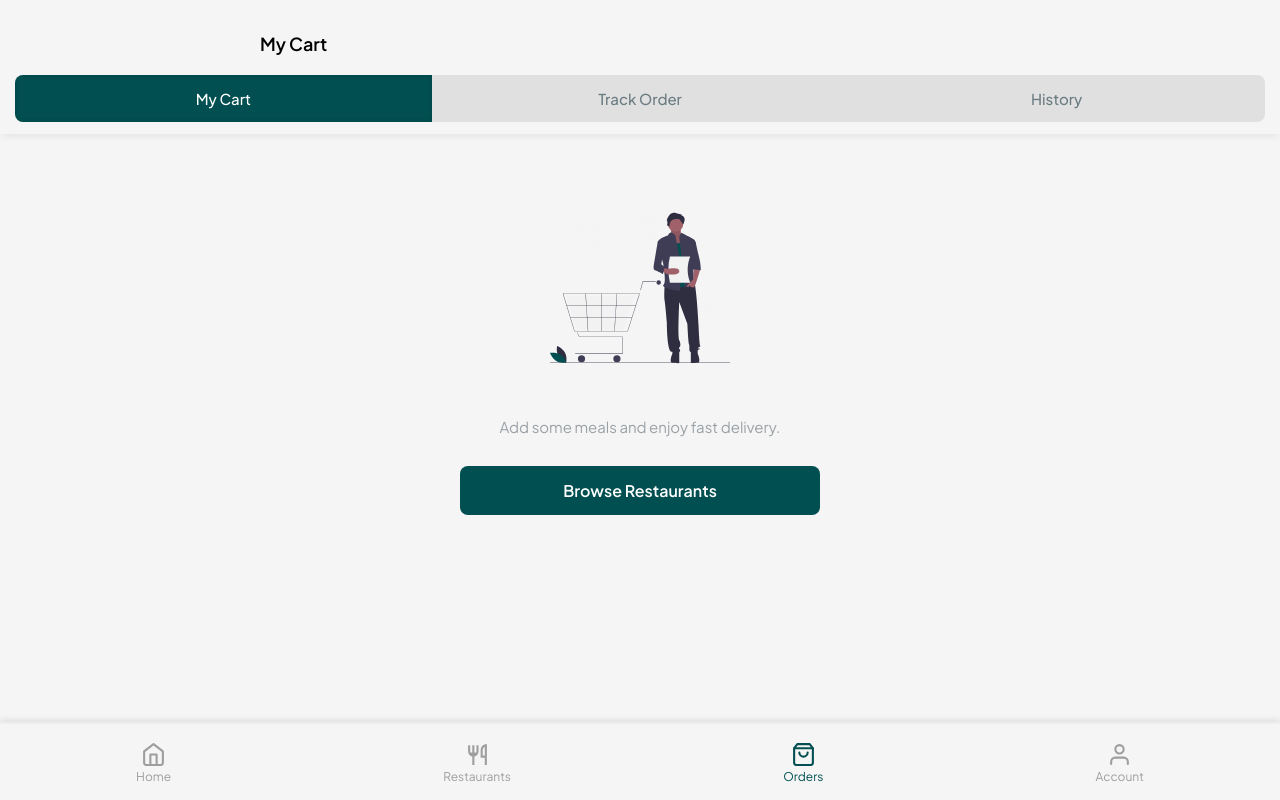
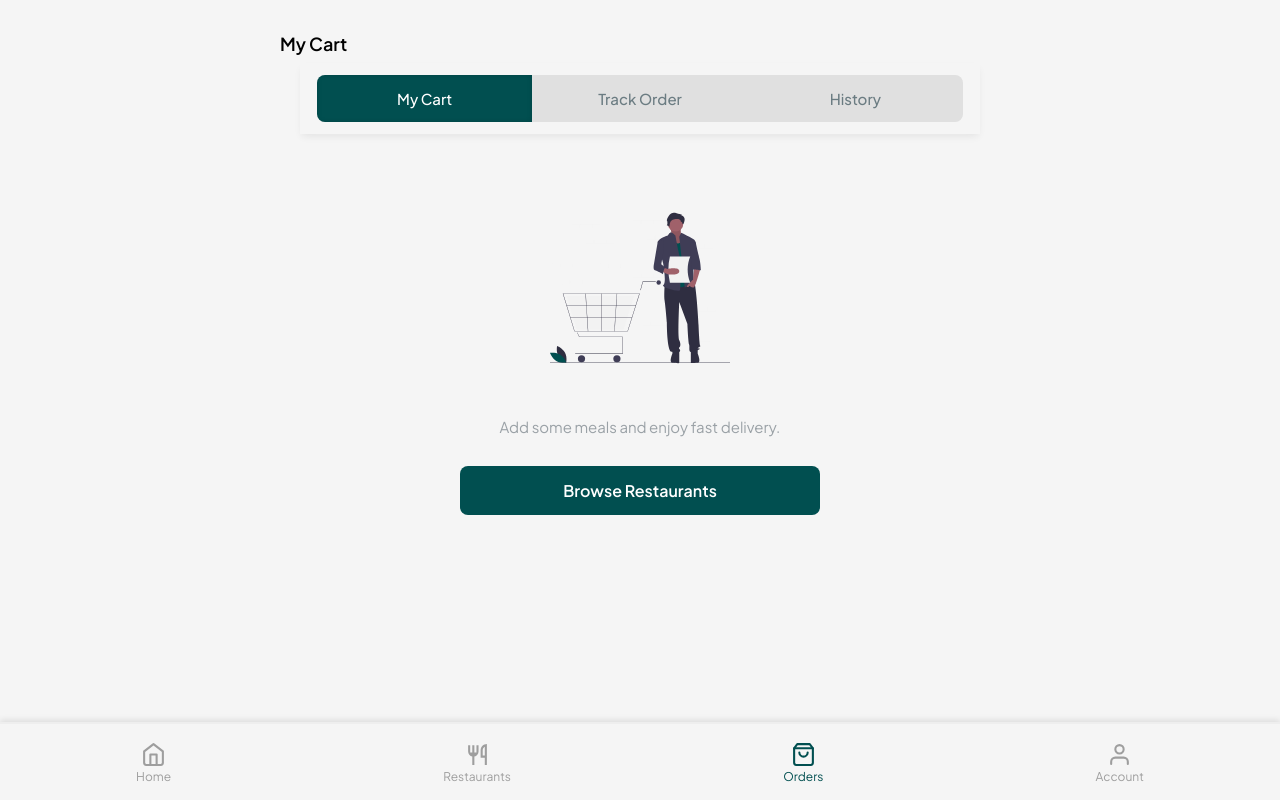
Before and after one commit to ay30bg/droppa, a React (Create React App) app: page /orders in a window 1280 px wide. Built offline with nearby package versions, Linux system fonts and the light colour scheme.

Commit message:
Update orders.css

```diff
--- a/src/styles/orders.css
+++ b/src/styles/orders.css
@@ -6,6 +6,7 @@
   background: #f5f5f5;
   font-family: -apple-system, BlinkMacSystemFont, "Inter", sans-serif;
   color: #000;
+  box-sizing: border-box;
 }
 
 /* ================= TABS ================= */
@@ -13,20 +14,24 @@
   position: sticky;
   top: 0;
   z-index: 50;
-  width: 100vw;
-  margin-left: calc(50% - 50vw);
-  margin-right: calc(50% - 50vw);
+  width: 100%;
   background: #f5f5f5;
   padding: 12px 0;
   box-shadow: 0 4px 8px -2px rgba(0, 0, 0, 0.08);
+  box-sizing: border-box;
 }
 
 .order-tabs {
   display: flex;
   background: #e0e0e0;
-  margin: 0 15px;
+  margin: 0 0;
   border-radius: 8px;
   overflow: hidden;
+  width: 95%;
+  max-width: 720px;
+  margin-left: auto;
+  margin-right: auto;
+  box-sizing: border-box;
 }
 
 .order-tab {
@@ -53,6 +58,7 @@
 /* ================= ORDER CONTENT ================= */
 .order-content {
   margin-top: 24px;
+  box-sizing: border-box;
 }
 
 /* ================= EMPTY STATE ================= */
@@ -62,6 +68,7 @@
   flex-direction: column;
   align-items: center;
   padding: 40px 20px;
+  box-sizing: border-box;
 }
 
 .empty-icon {
@@ -97,14 +104,15 @@
 /* ================= RESTAURANT CART ================= */
 .restaurant-cart.polished {
   background: #fff;
-  margin: 16px auto;          /* center card */
+  margin: 16px auto;           /* center horizontally */
   padding: 20px;
   border-radius: 12px;
   border: 1px solid rgba(0,0,0,0.06);
   box-shadow: 0 4px 12px rgba(0,0,0,0.08);
   transition: all 0.3s ease;
-  max-width: 720px;           /* max width */
-  width: 95%;                 /* responsive width */
+  max-width: 720px;            /* max width */
+  width: 100%;                 /* responsive full width */
+  box-sizing: border-box;
 }
 
 .restaurant-cart.polished:hover {
@@ -127,6 +135,7 @@
   gap: 12px;
   padding: 10px 0;
   border-bottom: 1px solid #eee;
+  box-sizing: border-box;
 }
 
 .cart-item-polished:last-child {
```
